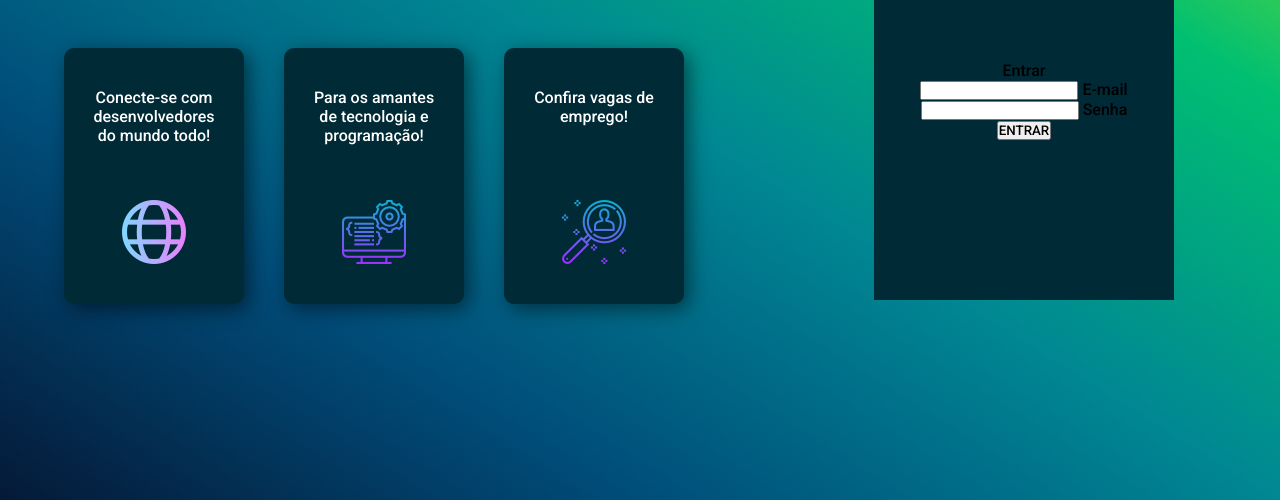
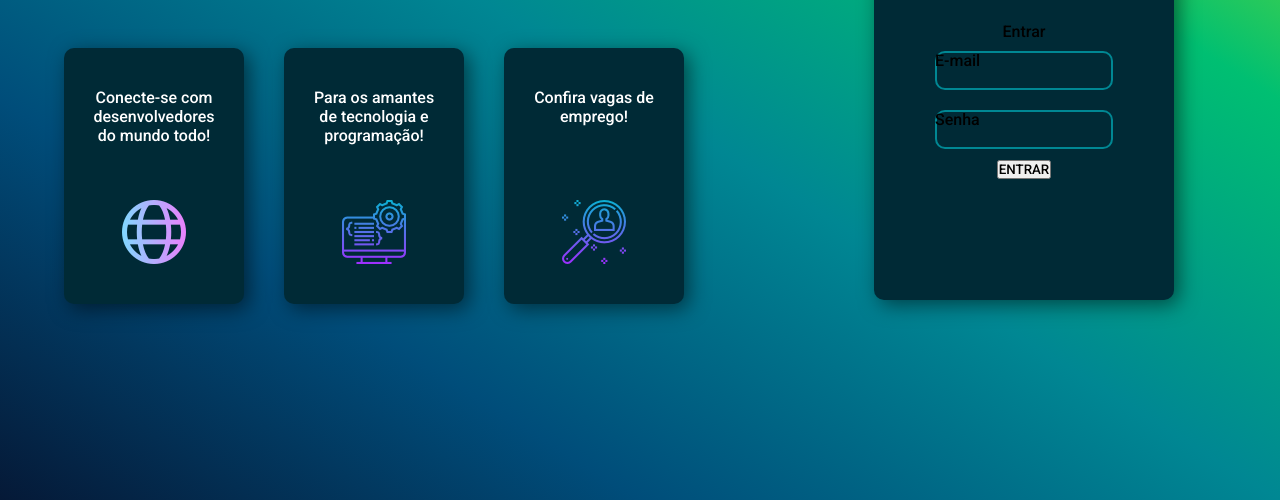
Before and after one commit to Alison-Rodrigues/tela-login-facetech, a plain HTML site: page index.html in a window 1280 px wide. Shown: the part 300-800 px from the top of the page. Drawn offline with Linux system fonts and the light colour scheme.

Commit message:
CORREÇÕES

```diff
--- a/style.css
+++ b/style.css
@@ -78,6 +78,8 @@ body {
     display: flex;
     justify-content: center;
     align-items: center;
+    position: relative;
+    flex-direction: column;
 }
 .form-login .form {
     background-color: #002A36;
@@ -87,4 +89,24 @@ body {
     flex-direction: column;
     justify-content: center;
     align-items: center;
+    border-radius: 10px;
+    box-shadow: 5px 5px 20px rgba(0, 0, 0, 0.5);
 }
+.form-login .form .input-user {
+    margin: 10px 0;
+    position: relative;
+}
+.form-login .form .input-user .input {
+    padding: 10px;
+    border-radius: 10px;
+    background: none;
+    outline: none;
+    border: solid 2px #008793;
+    position: relative;
+}
+.form-login .form .input-user .label-input {
+    position: absolute;
+    top: 0;
+    left: 0;
+    pointer-events: none;
+}
```
